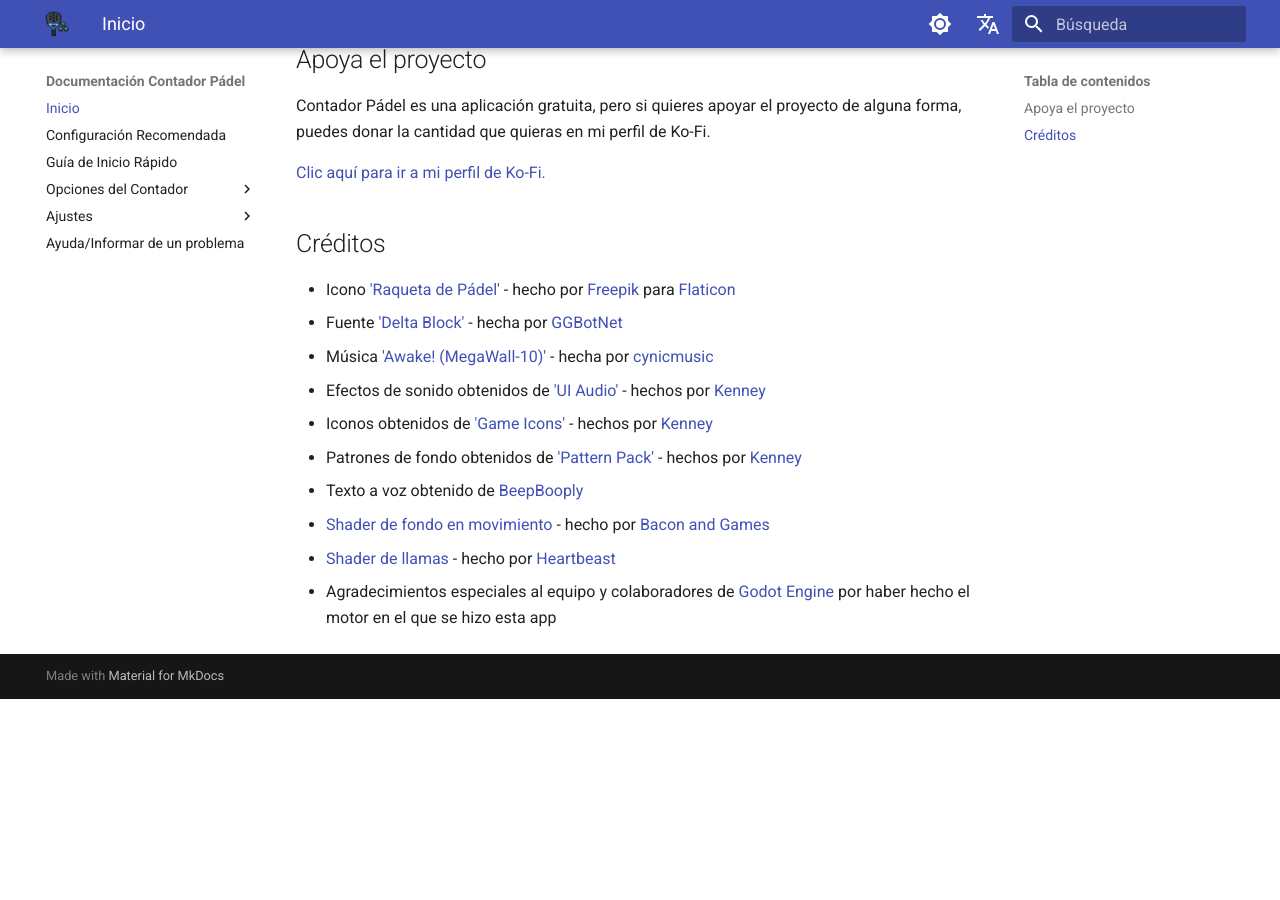
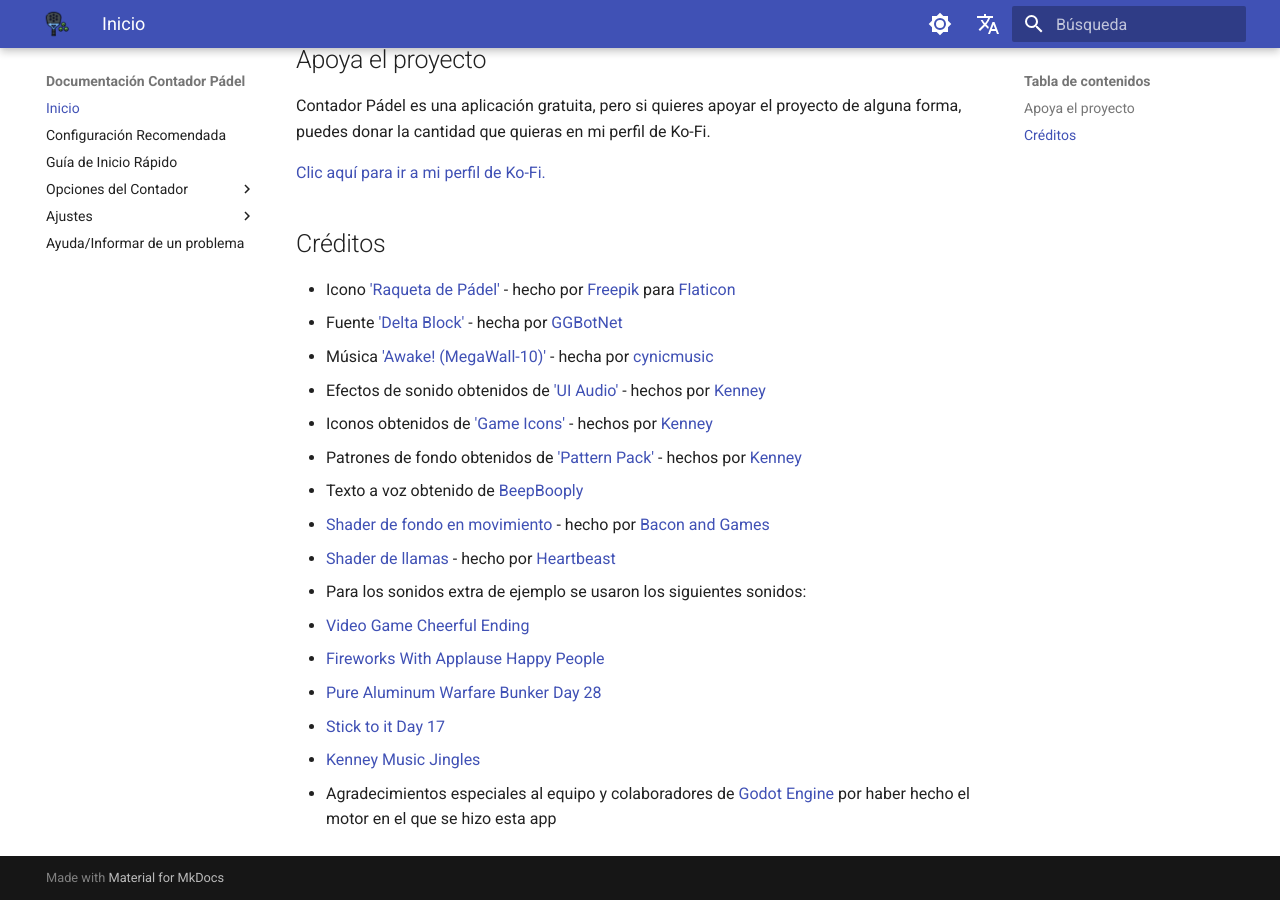
Before and after one commit to rabid-dev/padel-counter-info-es, an MkDocs documentation site: the page built from docs/index.md, in a window 1280 px wide and 900 px high, scrolled down 861 px. Built offline with MkDocs 1.6.1 and Material for MkDocs 9.7.7, drawn with Linux system fonts in a browser that asks for light colours; comment, search, counter and statistics services are not loaded; before the commit the page ends 1560 px from its top, so only the background shows below that.

Commit message:
added credits fixed things

```diff
--- a/docs/index.md
+++ b/docs/index.md
@@ -31,4 +31,10 @@ Contador Pádel es una aplicación gratuita, pero si quieres apoyar el proyecto
 - Texto a voz obtenido de [BeepBooply](https://beepbooply.com/)
 - [Shader de fondo en movimiento](https://www.youtube.com/watch?v=cObwzagwgmA) - hecho por [Bacon and Games](https://www.youtube.com/@baconandgames)
 - [Shader de llamas](https://www.youtube.com/watch?v=sCIr_58NN48) - hecho por [Heartbeast](https://www.youtube.com/@uheartbeast)
+- Para los sonidos extra de ejemplo se usaron los siguientes sonidos:
+  - [Video Game Cheerful Ending](https://opengameart.org/content/video-game-cheerful-ending)
+  - [Fireworks With Applause Happy People](https://opengameart.org/content/fireworks-with-applause-happy-people)
+  - [Pure Aluminum Warfare Bunker Day 28](https://opengameart.org/content/pure-aluminum-warfare-bunker-day-28)
+  - [Stick to it Day 17](https://opengameart.org/content/stick-to-it-day-17)
+  - [Kenney Music Jingles](https://kenney.nl/assets/music-jingles)
 - Agradecimientos especiales al equipo y colaboradores de [Godot Engine](https://godotengine.org) por haber hecho el motor en el que se hizo esta app
```
Also changed, not shown: docs/settings/custom_sounds.md (+1 -1 lines).
